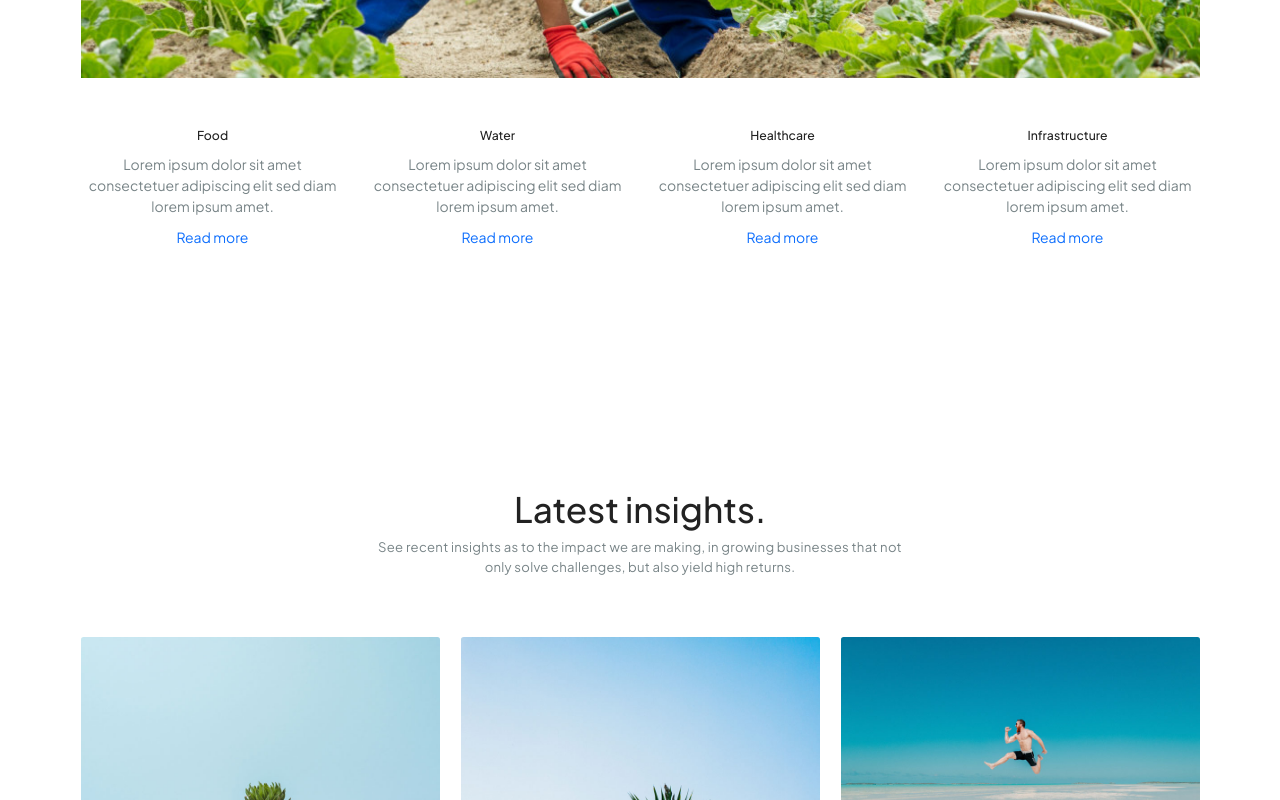
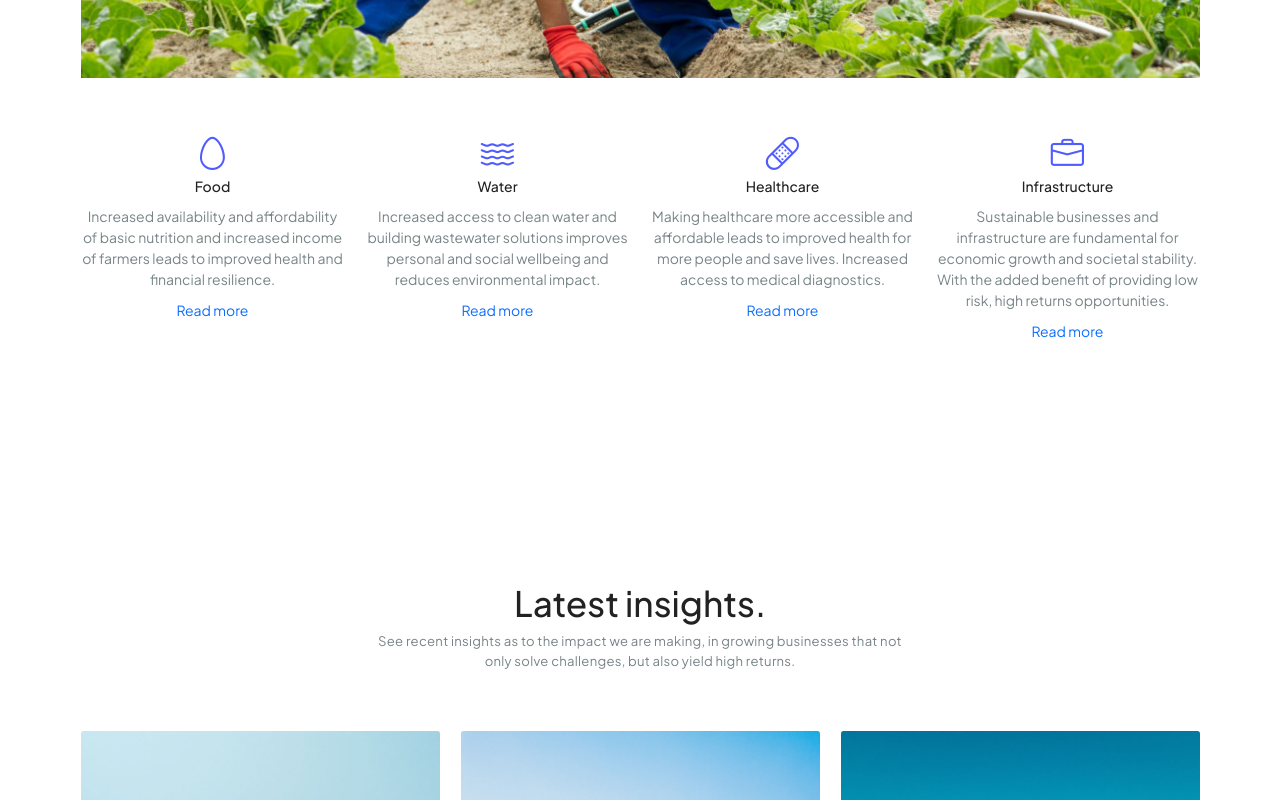
Before and after one commit to sekaycee/social_impact_investments, a Next.js app in the folder sii_front/: page / in a window 1280 px wide. Shown: the part 1460-2260 px from the top of the page. Built offline with nearby package versions, Linux system fonts and the light colour scheme.

Commit message:
refine the app a bit

```diff
--- a/sii_front/pages/index.js
+++ b/sii_front/pages/index.js
@@ -56,14 +56,15 @@ export default function Home() {
 						<div className="col-lg-3 col-md-6">
 							<div className={`${hm.icon_box} text-center`}>
 								<div className={hm.icon_box_icon}>
-									<span className=""></span>
+									<span className="bi-egg"></span>
 								</div>
 								<div className={hm.icon_box_title}>
 									<h6>Food</h6>
 								</div>
 								<div className={hm.icon_box_content}>
 									<p>
-										Lorem ipsum dolor sit amet consectetuer adipiscing elit sed diam lorem ipsum amet.
+									Increased availability and affordability of basic nutrition and
+									increased income of farmers leads to improved health and financial resilience.
 									</p>
 								</div>
 								<div className={hm.icon_box_link}>
@@ -74,14 +75,15 @@ export default function Home() {
 						<div className="col-lg-3 col-md-6">
 							<div className={`${hm.icon_box} text-center`}>
 								<div className={hm.icon_box_icon}>
-									<span className=""></span>
+									<span className="bi-water"></span>
 								</div>
 								<div className={hm.icon_box_title}>
 									<h6>Water</h6>
 								</div>
 								<div className={hm.icon_box_content}>
 									<p>
-										Lorem ipsum dolor sit amet consectetuer adipiscing elit sed diam lorem ipsum amet.
+										Increased access to clean water and building wastewater solutions improves
+										personal and social wellbeing and reduces environmental impact.
 									</p>
 								</div>
 								<div className={hm.icon_box_link}>
@@ -92,14 +94,15 @@ export default function Home() {
 						<div className="col-lg-3 col-md-6">
 							<div className={`${hm.icon_box} text-center`}>
 								<div className={hm.icon_box_icon}>
-									<span className=""></span>
+									<span className="bi-bandaid"></span>
 								</div>
 								<div className={hm.icon_box_title}>
 									<h6>Healthcare</h6>
 								</div>
 								<div className={hm.icon_box_content}>
 									<p>
-									Lorem ipsum dolor sit amet consectetuer adipiscing elit sed diam lorem ipsum amet.
+										Making healthcare more accessible and affordable leads to improved health
+										for more people and save lives. Increased access to medical diagnostics.
 									</p>
 								</div>
 								<div className={hm.icon_box_link}>
@@ -110,14 +113,15 @@ export default function Home() {
 						<div className="col-lg-3 col-md-6">
 							<div className={`${hm.icon_box} text-center`}>
 								<div className={hm.icon_box_icon}>
-									<span className=""></span>
+									<span className="bi-briefcase"></span>
 								</div>
 								<div className={hm.icon_box_title}>
 									<h6>Infrastructure</h6>
 								</div>
 								<div className={hm.icon_box_content}>
 									<p>
-									Lorem ipsum dolor sit amet consectetuer adipiscing elit sed diam lorem ipsum amet.
+									Sustainable businesses and infrastructure are fundamental for economic growth and societal stability.
+									With the added benefit of providing low risk, high returns opportunities.
 									</p>
 								</div>
 								<div className={hm.icon_box_link}>
@@ -155,7 +159,7 @@ export default function Home() {
 								<div className={hm.insight_wrapper}>
 									<div className={hm.insight_header}>
 										<h2 className={hm.insight_title}>
-											<a href="#">First Insight</a>
+											<a href="#">Partnership with Pearlz POS Hub</a>
 										</h2>
 									</div>
 									<div className={hm.insight_content}>
@@ -178,7 +182,7 @@ export default function Home() {
 							<div className={hm.insight_wrapper}>
 								<div className={hm.insight_header}>
 									<h2 className={hm.insight_title}>
-										<a href="#">Second Insight</a>
+										<a href="#">Partnership with Victor's Laundry House</a>
 									</h2>
 								</div>
 								<div className={hm.insight_content}>
--- a/sii_front/styles/home.module.css
+++ b/sii_front/styles/home.module.css
@@ -95,10 +95,15 @@
 	padding: 20px 0;
 }
 
+.icon_box .icon_box_icon span {
+	color: #505cfd;
+	font-size: 2.375rem;
+}
+
 .icon_box .icon_box_title h6 {
 	margin: 0 0 12px;
 	font-weight: 500;
-	font-size: .875rem;
+	font-size: 1rem;
 }
 
 .icon_box .icon_box_link {
```
Also changed, not shown: sii_front/pages/insights/home.js (+7 -5 lines), sii_front/components/header/_document.js (deleted).
